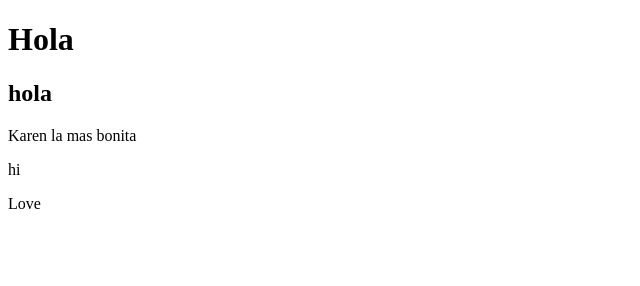
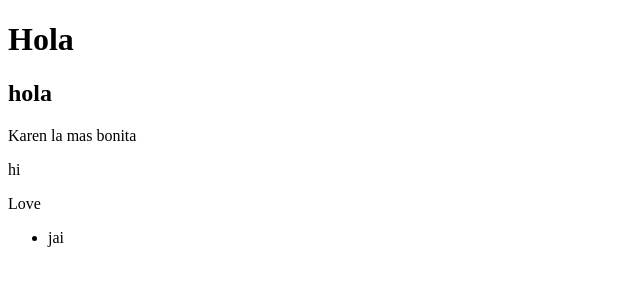
Before and after one commit to kariito1217/Uniajc, a plain HTML site: page index.html in a window 1280 px wide. Shown: the full height of the page, 0-640 px from the left. Drawn offline with Linux system fonts and the light colour scheme.

Commit message:
Update index.html

```diff
--- a/index.html
+++ b/index.html
@@ -11,5 +11,8 @@
     <p>Karen la mas bonita</p>
     <p>hi</p>
     <p>Love</p>
+    <ul>
+        <li>jai</li>
+    </ul>
 </body>
 </html>
```
